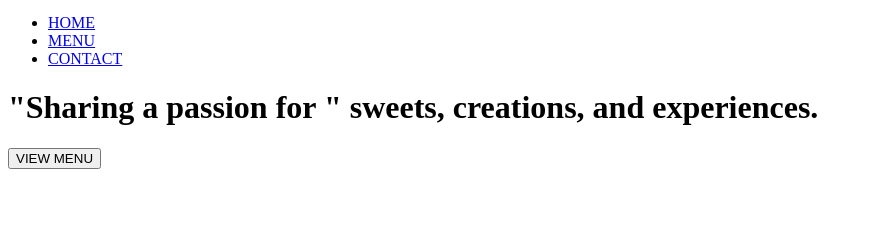
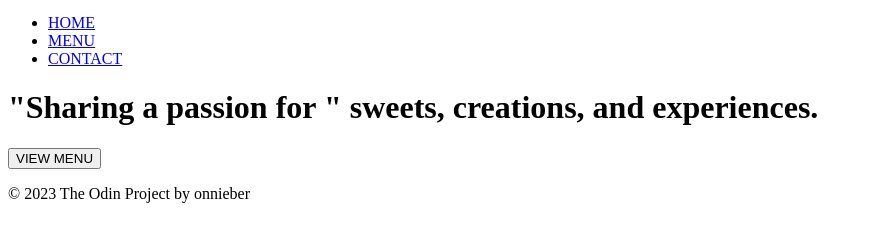
Before and after one commit to ronnieBer/odin-restaurant_page, a website built with webpack: page dist/index.html in a window 1280 px wide. Shown: the part 77-316 px from the top of the page, without its empty margins (0-872 px from the left). Built offline with nearby package versions, Linux system fonts and the light colour scheme.

Commit message:
Add footer

```diff
--- a/dist/index.html
+++ b/dist/index.html
@@ -42,6 +42,10 @@
                 <div class="overlay"></div>
             </div>
         </main>
+
+        <footer>
+            <p>© 2023 The Odin Project by onnieber</p>
+        </footer>
     </div>
 </body>
 </html>
```
